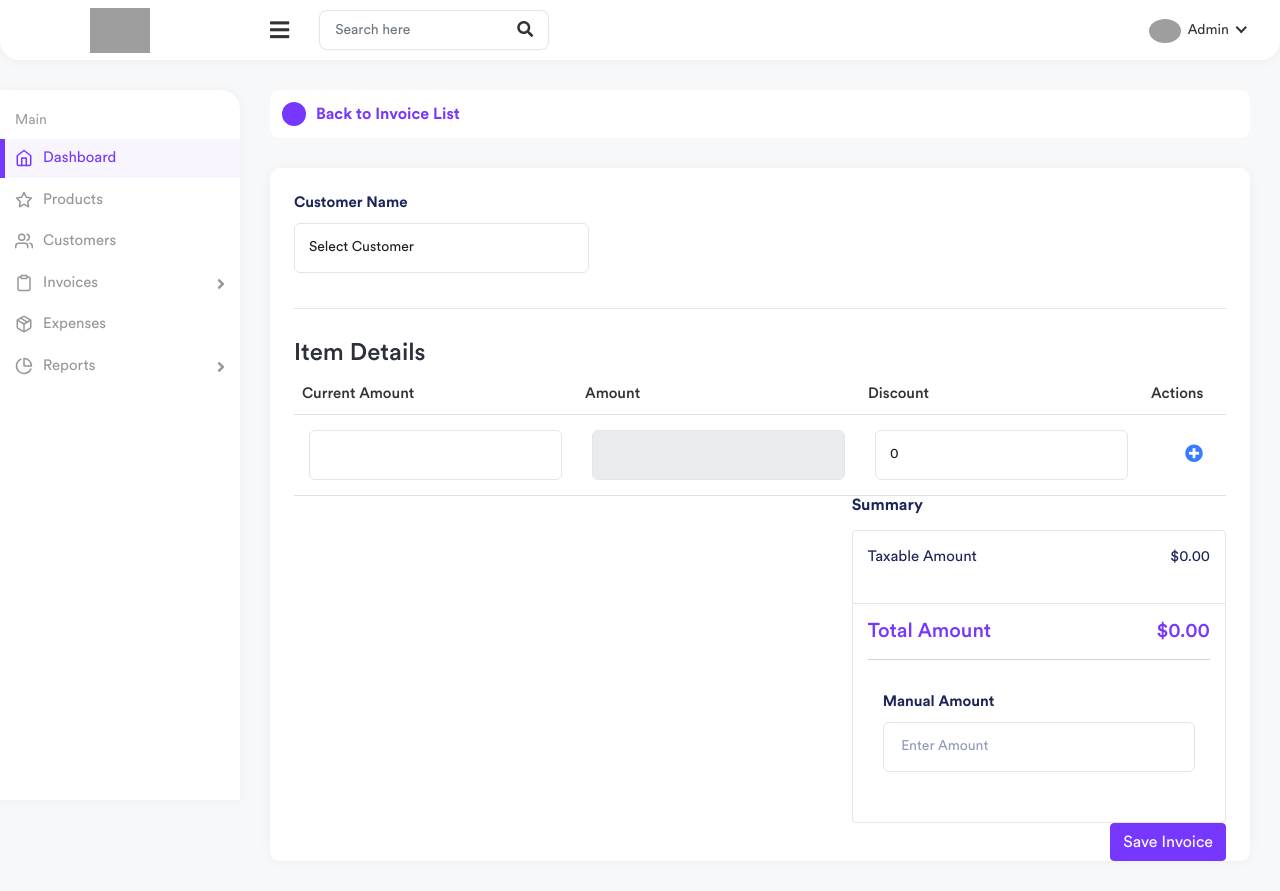
After one commit to imamitdev/Billing-Management, a Django app: page /billing/invoice_special/ in a window 1280 px wide. The commit adds this page. Run offline with Django 3.2, Linux system fonts and the light colour scheme; a user stored in the database is signed in; data comes from the database, SQL or seed files in the repository; both versions use the stored data as it was after the commit; some libraries are stand-ins or nearby versions; grey boxes are pictures that could not be loaded.

Commit message:
special billing

```diff
--- a/billing/urls.py
+++ b/billing/urls.py
@@ -14,6 +14,8 @@ urlpatterns = [
 
     path('addInovice/', views.add_invoice ,name='add_invoice'),
     path('create_invoice/', views.create_invoice ,name='create_invoice'),
+    path('invoice_special/', views.invoice_special ,name='invoice_special'),
+    path('addInvoice_special/', views.addInvoice_special ,name='addInvoice_special'),
 
 
     path('invoices/', views.invoice_list, name='invoice_list'),
--- a/billing/views.py
+++ b/billing/views.py
@@ -159,6 +159,48 @@ def create_invoice(request):
             return JsonResponse({'status': 'error', 'message': str(e)}, status=400)
 
 
+@login_required(login_url="login")
+def invoice_special(request):
+
+
+
+
+    # Pass customers to the template
+    customers = Customer.objects.all()
+    products = Product.objects.all()
+    return render(request, 'billing/specialbilling.html', {'customers': customers, 'products': products})
+
+@csrf_exempt
+def addInvoice_special(request):
+    if request.method == 'POST':
+        try:
+            # Parse the form data from JSON
+            data = json.loads(request.body)
+
+            # Log the received data for debugging
+            print("Received data:", data)
+
+            # Get the customer
+            customer_id = data.get('customer')
+            customer = get_object_or_404(Customer, id=customer_id)
+
+            # Create a new Invoice
+            invoice = Invoice.objects.create(
+                customer=customer,
+                total_amount=data.get('taxable_amount',0),
+                paid_amount=data.get('manual_amount', 0),
+                # Add other fields if necessary
+            )
+
+            # Return a success response
+            return JsonResponse({"message": "Invoice saved successfully!"}, status=200)
+
+        except Exception as e:
+            # Log the exception for easier debugging
+            print("Error occurred:", str(e))
+            return JsonResponse({"error": str(e)}, status=400)
+
+    return JsonResponse({"error": "Invalid request method."}, status=400)
 
 @login_required(login_url="login")
 def invoice_list(request):
@@ -256,6 +298,9 @@ def import_products(request):
 
     return render(request, 'billing/productimport.html', {'form': form})
 
+
+
+
 @login_required(login_url="login")
 def add_payment(request, invoice_id):
     invoice = get_object_or_404(Invoice, id=invoice_id)
--- /dev/null
+++ b/templates/billing/specialbilling.html
@@ -0,0 +1,204 @@
+{% extends 'base.html' %}
+{% block content %}
+<div class="page-wrapper">
+  <div class="content container-fluid">
+    <div class="page-header invoices-page-header">
+      <div class="row align-items-center">
+        <div class="col">
+          <ul class="breadcrumb invoices-breadcrumb">
+            <li class="breadcrumb-item invoices-breadcrumb-item">
+              <a href="{% url 'invoice_list' %}">
+                <i class="fe fe-chevron-left"></i> Back to Invoice List
+              </a>
+            </li>
+          </ul>
+        </div>
+        <div class="col-auto">
+          <div class="invoices-create-btn">
+            <!-- Additional buttons if needed -->
+          </div>
+        </div>
+      </div>
+    </div>
+
+    <div class="row">
+      <div class="col-md-12">
+        <div class="card invoices-add-card">
+          <div class="card-body">
+            <form id="invoice-form" class="invoices-form">
+              {% csrf_token %}
+              <div class="invoices-main-form">
+                <div class="row">
+                  <div class="col-xl-4 col-md-6 col-sm-12 col-12">
+                    <div class="form-group">
+                      <label for="customer-select">Customer Name</label>
+                      <select id="customer-select" name="customer" class="form-control">
+                        <option value="" disabled selected>Select Customer</option>
+                        {% for customer in customers %}
+                          <option value="{{ customer.id }}">{{ customer.customer_name }}</option>
+                        {% endfor %}
+                      </select>
+                    </div>
+                  </div>
+                </div>
+              </div>
+
+              <div class="invoice-item">
+                <h4>Item Details</h4>
+                <div class="table-responsive">
+                  <table class="table table-center add-table-items">
+                    <thead>
+                      <tr>
+                        <th>Current Amount</th>
+                        <th>Amount</th>
+                        <th>Discount</th>
+                        <th>Actions</th>
+                      </tr>
+                    </thead>
+                    <tbody id="invoice-items">
+                      <tr class="add-row">
+                        <td><input type="text" name="current_amount" class="form-control current_amount" /></td>
+                        <td><input type="text" name="amount" class="form-control amount" readonly /></td>
+                        <td><input type="text" name="discount" class="form-control discount" value="0" /></td>
+                        <td class="add-remove text-end">
+                          <a href="javascript:void(0);" class="add-btn1 me-2"><i class="fas fa-plus-circle"></i></a>
+                          <a href="javascript:void(0);" class="remove-btn"><i class="fe fe-trash-2"></i></a>
+                        </td>
+                      </tr>
+                    </tbody>
+                  </table>
+                </div>
+              </div>
+
+              <div class="row">
+                <div class="col-lg-5 col-md-6 offset-lg-7 offset-md-6">
+                  <div class="invoice-total-card">
+                    <h4 class="invoice-total-title">Summary</h4>
+                    <div class="invoice-total-box">
+                      <div class="invoice-total-inner">
+                        <p>Taxable Amount <span id="taxable-amount">$0.00</span></p>
+                      </div>
+                      <div class="invoice-total-footer">
+                        <h4>Total Amount <span id="total-amount">$0.00</span></h4>
+                        <hr />
+                        <div class="invoice-total-inner">
+                          <div class="form-group">
+                            <label for="manual_amount">Manual Amount</label>
+                            <input type="text" id="manual_amount" name="manual_amount" class="form-control" placeholder=" Enter Amount">
+                          </div>
+                        </div>
+                      </div>
+                    </div>
+                  </div>
+                </div>
+              </div>
+
+              <div class="form-group float-end mb-0">
+                <button class="btn btn-primary" type="submit">Save Invoice</button>
+              </div>
+            </form>
+          </div>
+        </div>
+      </div>
+    </div>
+  </div>
+</div>
+
+<script src="https://code.jquery.com/jquery-3.6.0.min.js"></script>
+<script>
+  $(document).ready(function() {
+    // Submit form with AJAX
+    $('#invoice-form').on('submit', function(e) {
+      e.preventDefault(); // Prevent the default form submission
+
+      // Collect the form data
+      var formData = {
+        customer: $('#customer-select').val(),
+        manual_amount: parseFloat($('#manual_amount').val()) || 0, // Parse as float
+        taxable_amount: parseFloat($('#taxable-amount').text()) || 0, // Parse as float
+
+        items: []
+      };
+
+      // Collect the invoice items (loop through each row)
+      $('#invoice-items tr').each(function() {
+        var item = {
+          current_amount: $(this).find('.current_amount').val(),
+          amount: $(this).find('.amount').val(),
+          discount: $(this).find('.discount').val()
+        };
+        formData.items.push(item); // Add each item to the items array
+      });
+
+      // Send the data with an AJAX POST request
+      $.ajax({
+        url: '{% url "addInvoice_special" %}', // Adjust the URL accordingly
+        type: 'POST',
+        data: JSON.stringify(formData),
+        contentType: 'application/json', // Ensure proper JSON format
+        success: function(response) {
+          alert('Invoice saved successfully!');
+          window.location.href = "{% url 'invoice_list' %}"; // Redirect to invoice list after success
+        },
+        error: function(xhr, status, error) {
+          alert('Error saving invoice: ' + xhr.responseText);
+        }
+      });
+    });
+
+    // Function to calculate the amount for each row
+    function calculateAmount(row) {
+      var currentAmount = parseFloat(row.find('.current_amount').val()) || 0;
+      var discount = parseFloat(row.find('.discount').val()) || 0;
+      var amount = currentAmount - (currentAmount * (discount / 100));
+      row.find('.amount').val(amount.toFixed(2));
+    }
+
+    // Trigger calculation on input change for current_amount and discount
+    $(document).on('input', '.current_amount, .discount', function() {
+      var row = $(this).closest('tr');
+      calculateAmount(row);
+      updateSummary();
+    });
+
+    // Add new row for item and update summary
+    $(document).on('click', '.add-btn1', function() {
+      var newRow = `<tr class="add-row">
+                      <td><input type="text" name="current_amount" class="form-control current_amount" /></td>
+                      <td><input type="text" name="amount" class="form-control amount" readonly /></td>
+                      <td><input type="text" name="discount" class="form-control discount" value="0" /></td>
+                      <td class="add-remove text-end">
+                        <a href="javascript:void(0);" class="add-btn1 me-2"><i class="fas fa-plus-circle"></i></a>
+                        <a href="javascript:void(0);" class="remove-btn"><i class="fe fe-trash-2"></i></a>
+                      </td>
+                    </tr>`;
+      $('#invoice-items').append(newRow);
+      updateSummary();  // Update the summary when a new row is added
+    });
+
+    // Remove row and update summary
+    $(document).on('click', '.remove-btn', function() {
+      $(this).closest('tr').remove();
+      updateSummary();  // Update the summary when a row is removed
+    });
+
+    // Function to calculate and update the total summary
+    function updateSummary() {
+      var totalAmount = 0;
+      var taxableAmount = 0;
+
+      // Loop through all rows to calculate the total and taxable amounts
+      $('#invoice-items tr').each(function() {
+        var amount = parseFloat($(this).find('.amount').val()) || 0;
+        totalAmount += amount;
+        taxableAmount += amount;  // You can apply any further tax rules here if needed
+      });
+
+      // Update the total and taxable amount in the summary section
+      $('#total-amount').text(totalAmount.toFixed(2));
+      $('#taxable-amount').text(taxableAmount.toFixed(2));
+    }
+  });
+
+</script>
+{% endblock %}
--- a/templates/include/sidebar.html
+++ b/templates/include/sidebar.html
@@ -18,7 +18,9 @@
                             class="menu-arrow"></span></a>
                     <ul>
                         <li><a href="{% url 'invoice_list' %}">Invoices List</a></li>
-                        <li><a href="{% url 'add_invoice' %}">Add Invoices</a></li>
+                        <li><a href="{% url 'add_invoice' %}">Add Invoice</a></li>
+                        <li><a href="{% url 'invoice_special' %}">Add  Special Invoice</a></li>
+
                     </ul>
                 </li>
 
```
Also changed, not shown: db.sqlite3.
